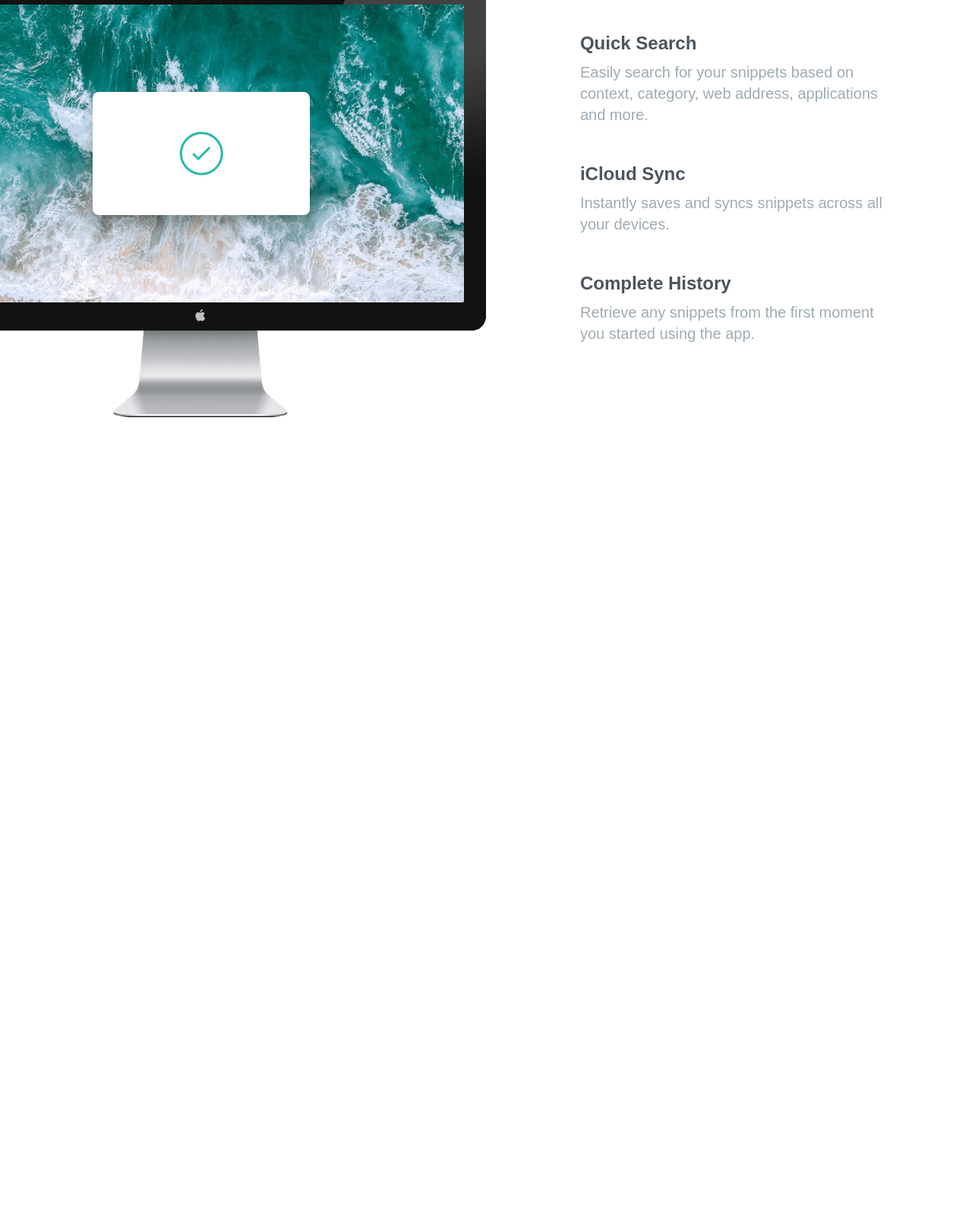
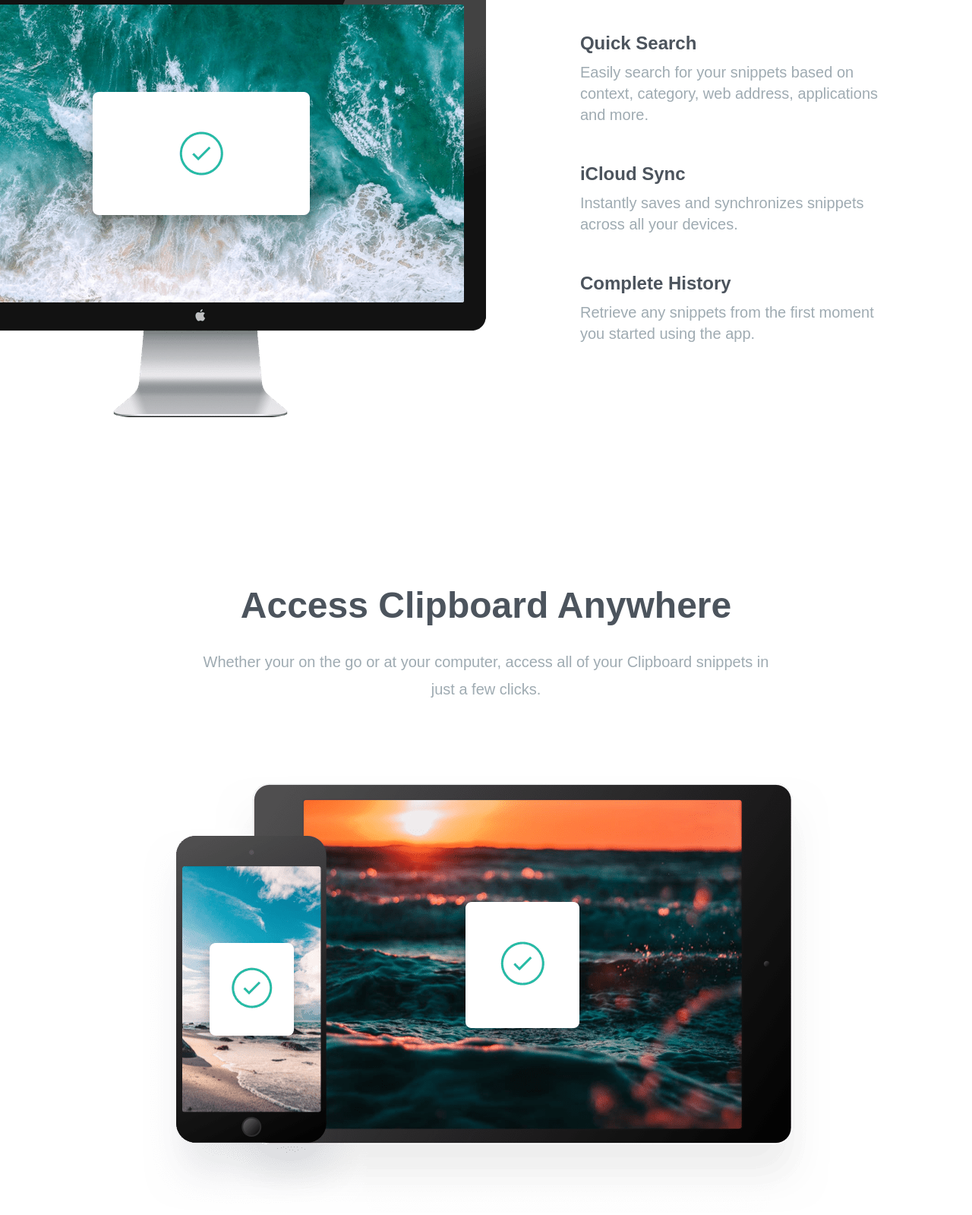
Before and after one commit to eddyK15501/clipboard-tailwind, a website: page index.html in a window 1280 px wide. Shown: the part 1028-2627 px from the top of the page at 76% size. Before the commit the page ends 1801 px from the top, so only its background shows below. Drawn offline with Linux system fonts and the light colour scheme; a web font is replaced by a local one.

Commit message:
access section containerized; heading/description/image added

```diff
--- a/index.html
+++ b/index.html
@@ -69,7 +69,8 @@
                 iCloud Sync
               </h5>
               <p class="max-w-md text-grayishBlue">
-                Instantly saves and syncs snippets across all your devices.
+                Instantly saves and synchronizes snippets across all your
+                devices.
               </p>
             </div>
             <div>
@@ -85,6 +86,17 @@
         </div>
       </div>
     </section>
-    <section id="access"></section>
+    <section id="access">
+      <div class="section-container my-20">
+        <h3>Access Clipboard Anywhere</h3>
+        <p
+          class="max-w-3xl mx-auto mb-24 text-xl leading-9 text-center text-grayishBlue"
+        >
+          Whether your on the go or at your computer, access all of your
+          Clipboard snippets in just a few clicks.
+        </p>
+        <img src="images/image-devices.png" alt="access-devices" class="mx-auto">
+      </div>
+    </section>
   </body>
 </html>
```
Also changed, not shown: css/style.css.
